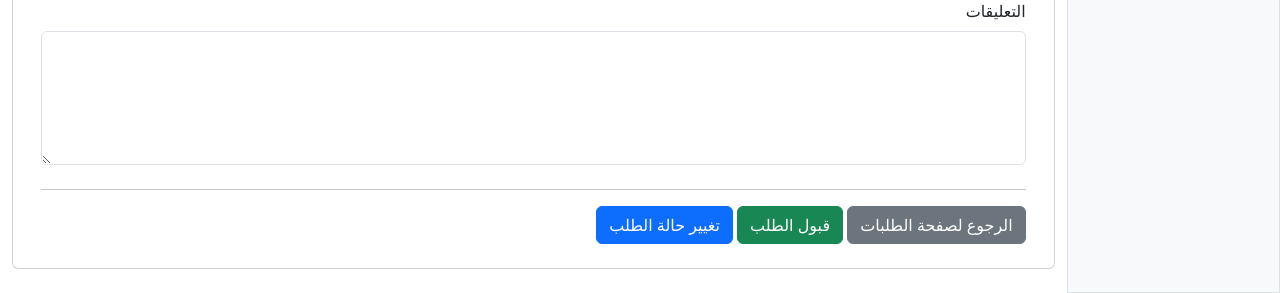
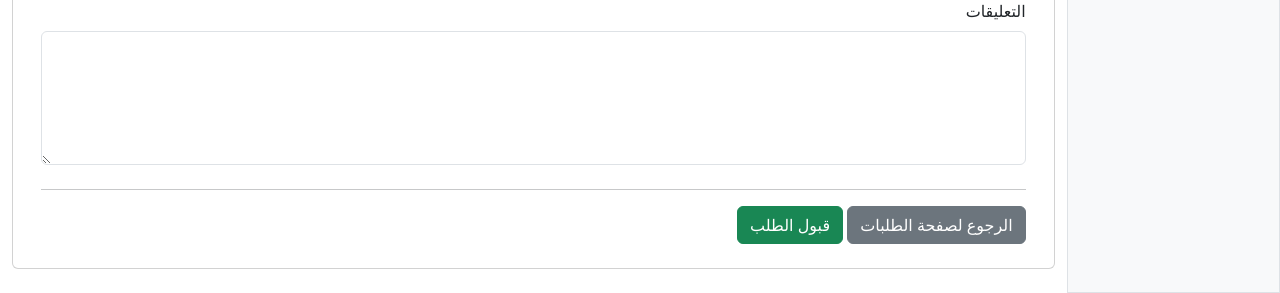
Before and after one commit to AKAlmalki/CFCApp, a Django app: template myapp/templates/dashboard/supporter_details.html in a window 1280 px wide. Shown: the part 2518-2811 px from the top of the page. Run offline with Django 4.2, Linux system fonts and the light colour scheme; the template is opened without the code that fills it, so the values that code supplies are empty; some libraries are stand-ins or nearby versions.

Commit message:
hidden change supporter request status button

```diff
--- a/myapp/templates/dashboard/supporter_details.html
+++ b/myapp/templates/dashboard/supporter_details.html
@@ -1031,9 +1031,9 @@
                   قبول الطلب
                 </button>
 
-                <a type="button" class="btn btn-primary" onclick="setActionAndSubmit('#change_status_url')">
+                {% comment %} <a type="button" class="btn btn-primary" onclick="setActionAndSubmit('#change_status_url')">
                   تغيير حالة الطلب
-                </a>
+                </a> {% endcomment %}
 
                 <!-- Confirmation Modal  -->
                 <div class="modal fade" id="confirmationModal" tabindex="-1" aria-labelledby="exampleModalLabel" aria-hidden="true">
```
